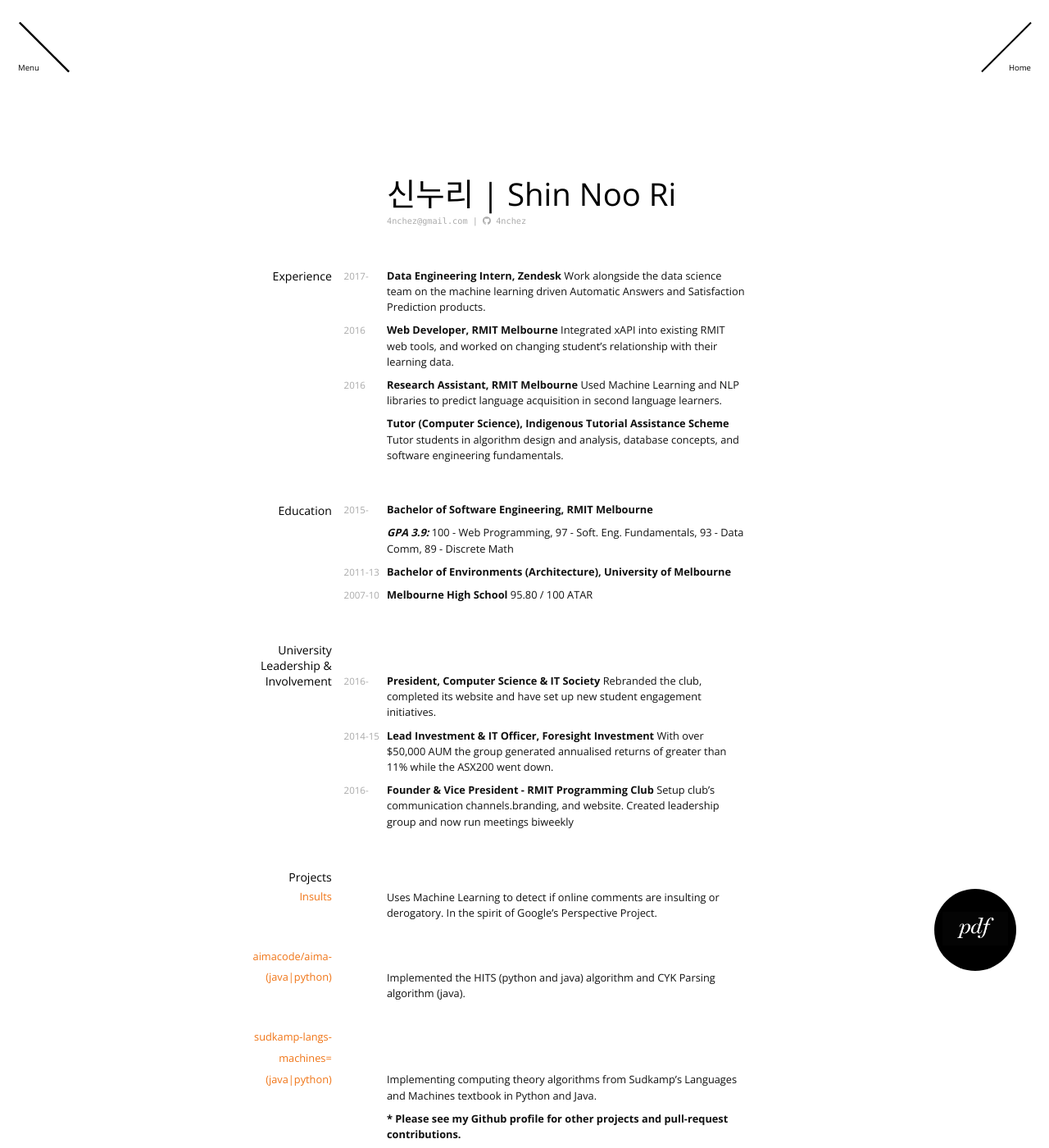
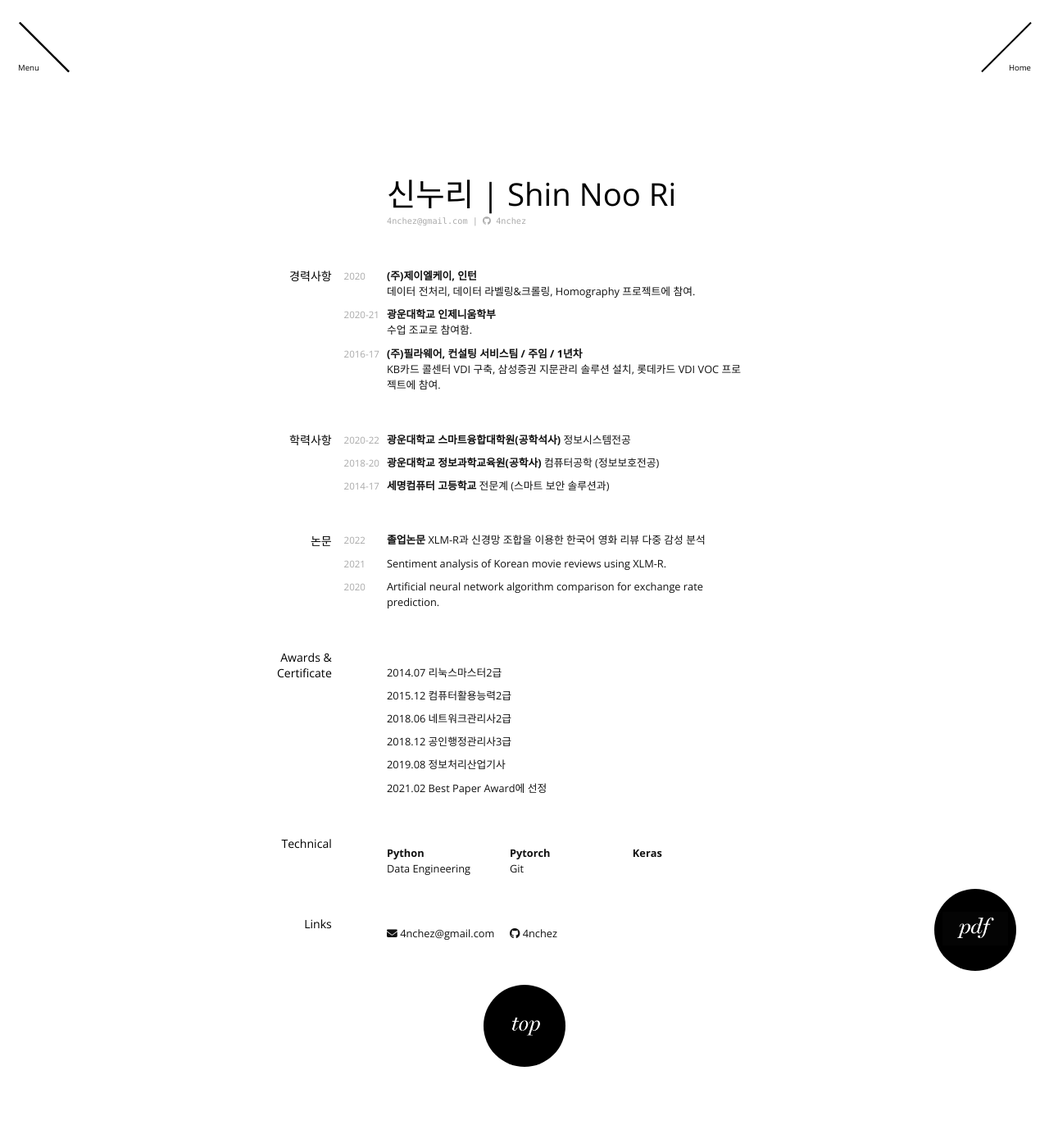
Before and after one commit to 4nchez/4nchez.github.io, a Jekyll site: the page built from resume.md, in a window 1280 px wide and 1400 px high. Shown: the whole window at 82% size. Built offline with Jekyll 4.4.1, drawn with Linux system fonts in a browser that asks for light colours; nearby versions of some CDN libraries; some web fonts are replaced; some of the changed text lies outside the part shown.

Commit message:
done resume&About me

```diff
--- a/_includes/post_footer.html
+++ b/_includes/post_footer.html
@@ -1,9 +1,5 @@
 <div class="py2 post-footer">
-  <img src="{{ site.baseurl }}/images/jono.jpg" alt="Jonathon Belotti headshot" class="avatar" />
   <p>
     Thanks for reading, and please leave some feedback if you have the time.
   </p>
-  <p>
-    Follow me on <a href="https://github.com/thundergolfer">Github</a>.
-  </p>
 </div>
--- a/resume.md
+++ b/resume.md
@@ -13,73 +13,53 @@ permalink: /resume/
 </div>
 
 
-## Experience
+## 경력사항
 
-`2017-`
-__Data Engineering Intern, Zendesk__ Work alongside the data science team on the machine learning driven Automatic Answers and Satisfaction Prediction products.
+`2020`
+__(주)제이엘케이, 인턴__ <br>
+데이터 전처리, 데이터 라벨링&크롤링, Homography 프로젝트에 참여.
 
-`2016`
-__Web Developer, RMIT Melbourne__ Integrated xAPI into existing RMIT web tools, and worked on changing student’s relationship with their learning data.
+`2020-21`
+__광운대학교 인제니움학부__ <br>
+수업 조교로 참여함.
 
-`2016`
-__Research Assistant, RMIT Melbourne__ Used Machine Learning and NLP libraries to predict language acquisition in second language learners.
+`2016-17`
+__(주)필라웨어, 컨설팅 서비스팀 / 주임 / 1년차__ <br>
+KB카드 콜센터 VDI 구축, 삼성증권 지문관리 솔루션 설치, 롯데카드 VDI VOC 프로젝트에 참여.
 
-__Tutor (Computer Science), Indigenous Tutorial Assistance Scheme__ Tutor students in algorithm design and analysis, database concepts, and software engineering fundamentals.
+## 학력사항
 
-## Education
+`2020-22`
+__광운대학교 스마트융합대학원(공학석사)__ 정보시스템전공
 
-`2015-`
-__Bachelor of Software Engineering, RMIT Melbourne__
+`2018-20`
+__광운대학교 정보과학교육원(공학사)__ 컴퓨터공학 (정보보호전공)
 
-***GPA 3.9:***  100 - Web Programming, 97 - Soft. Eng. Fundamentals, 93 - Data Comm, 89 - Discrete Math
+`2014-17`
+__세명컴퓨터 고등학교__ 전문계 (스마트 보안 솔루션과)
 
-`2011-13`
-__Bachelor of Environments (Architecture), University of Melbourne__
+## 논문
+`2022`
+__졸업논문__ XLM-R과 신경망 조합을 이용한 한국어 영화 리뷰 다중 감성 분석
 
-`2007-10`
-__Melbourne High School__ 95.80 / 100 ATAR
+`2021`
+Sentiment analysis of Korean movie reviews using XLM-R.
 
-## University Leadership & Involvement
+`2020`
+Artificial neural network algorithm comparison for exchange rate prediction.
 
-`2016-`
-__President, Computer Science & IT Society__ Rebranded the club, completed its website and have set up new student engagement initiatives.
+## Awards & Certificate
+2014.07	리눅스마스터2급
 
-`2014-15`
-__Lead Investment & IT Officer, Foresight Investment__ With over $50,000 AUM the group generated annualised returns of greater than 11% while the ASX200 went down.
+2015.12	컴퓨터활용능력2급
 
-`2016-`
-__Founder & Vice President - RMIT Programming Club__ Setup club’s communication channels.branding, and website. Created leadership group and now run meetings biweekly
+2018.06	네트워크관리사2급
 
-## Projects
+2018.12	공인행정관리사3급
 
-### Insults
+2019.08	정보처리산업기사
 
-Uses Machine Learning to detect if online comments are insulting or derogatory. In the spirit of Google’s Perspective Project.
-
-### aimacode/aima-(java|python)
-Implemented the HITS (python and java) algorithm and CYK Parsing algorithm (java).
-
-### sudkamp-langs-machines=(java|python)
-
-Implementing computing theory algorithms from Sudkamp’s Languages and Machines textbook in Python and Java.
-
-__* Please see my Github profile for other projects and pull-request contributions.__
-
-## Awards
-
-MRC Capacity building scholarship (PhD fees + enhanced stipend)
-
-MRC Full postgraduate scholarship (MSc fees + stipend)
-
-ISCB computational biology Wikipedia competition 2013 ([doi:10.1371/journal.pcbi.1003242](http://dx.doi.org/10.1371/journal.pcbi.1003242); 2nd place)
-
-Imperial Create Lab's "Summer data challenge" ([summerdatachallenge.com](http://summerdatachallenge.com); 3rd place)
-
-Individual engagement grant from the Wikimedia Foundation to attend ISMB 2014
-
-Training accreditation for Wikimedia UK, the national chapter of the Wikimedia Foundation
-
-Front cover design selected for J. Comp. Chem. (34:22) ([doi:10.1002/jcc.23388](http://dx.doi.org/10.1002/jcc.23388))
+2021.02	Best Paper Award에 선정
 
 ## Technical
 
```
Also changed, not shown: _posts/2022-03-14-test.md (deleted, +0 -9 lines), _posts/2022-03-14-자기소개서&이력서작성.md (added, +10 -0 lines), about.md (+6 -14 lines).
